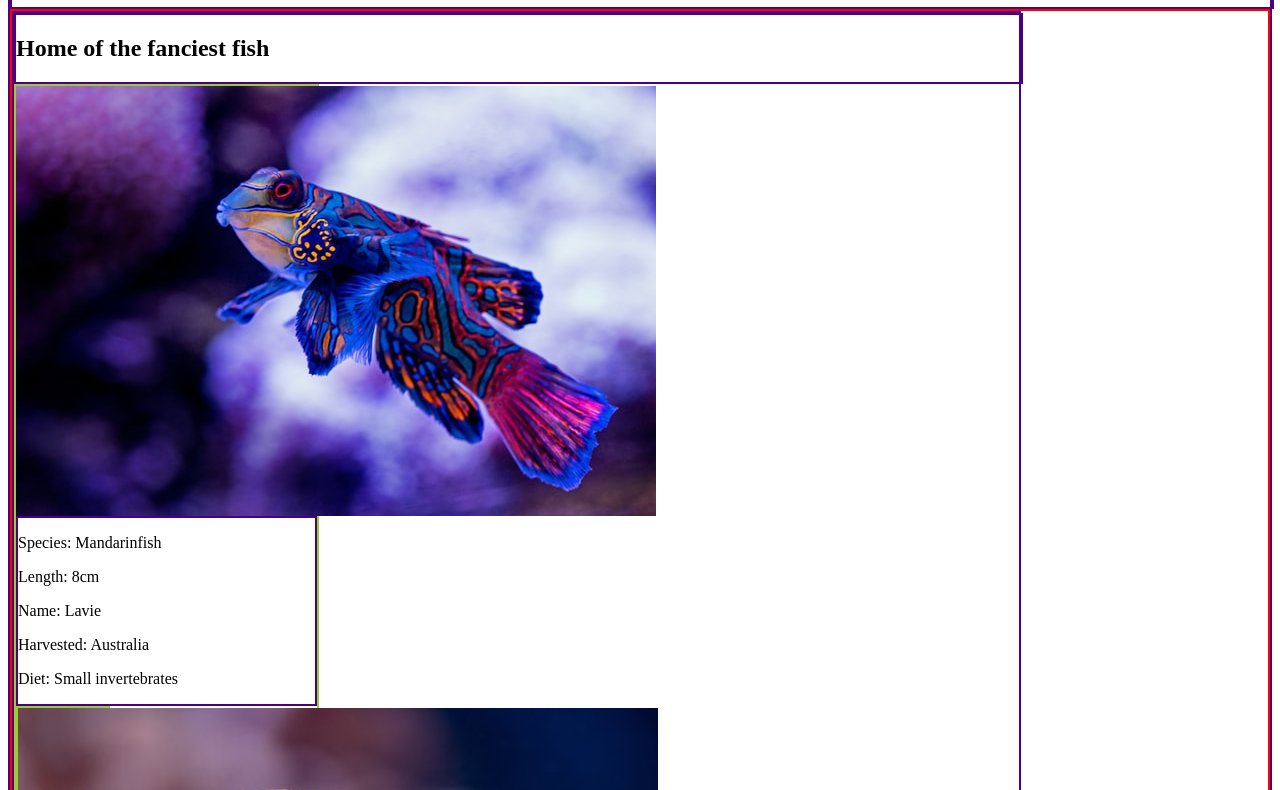
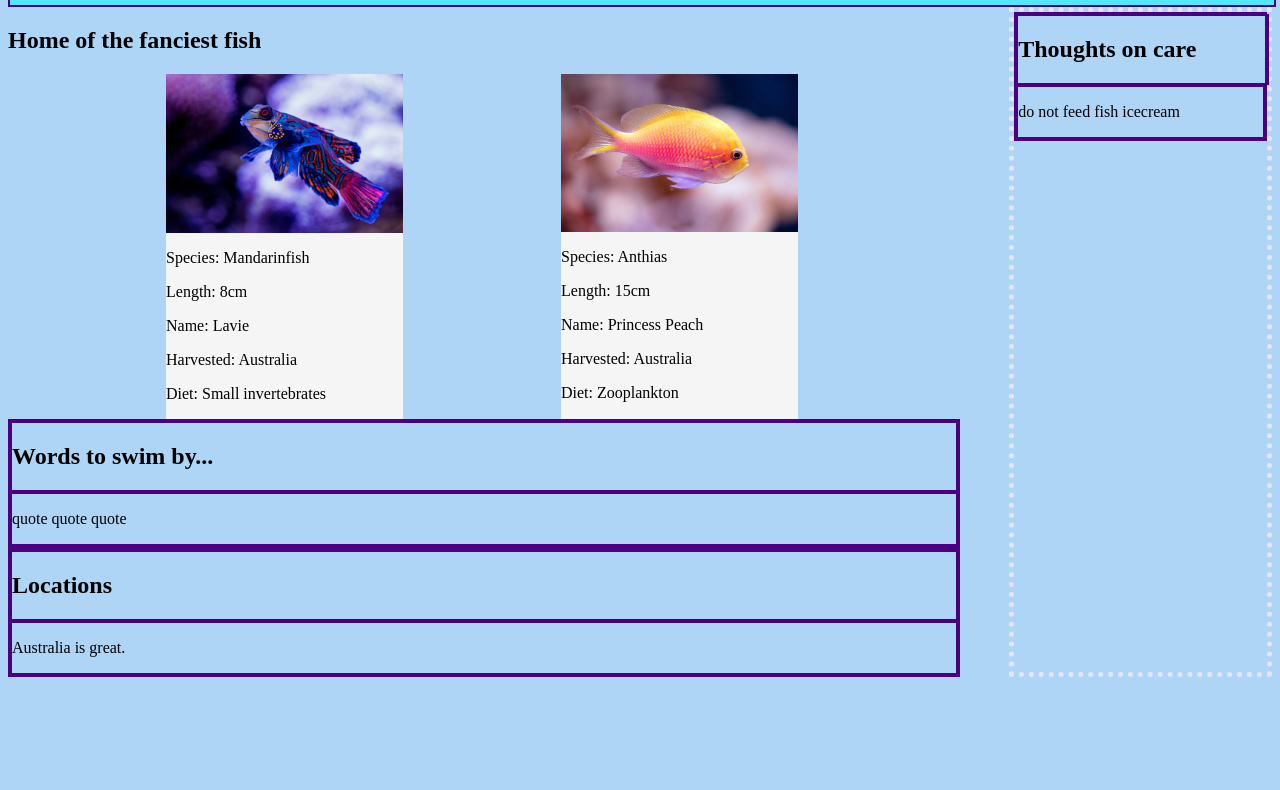
Before and after one commit to nthi/newforce-aquarium, a plain HTML site: page index.html in a window 1280 px wide. Shown: the part 85-875 px from the top of the page. After the commit the page ends 800 px from the top, so only its background shows below. Drawn offline with Linux system fonts and the light colour scheme.

Commit message:
Fix css issues

```diff
--- a/index.html
+++ b/index.html
@@ -1,5 +1,6 @@
 <!DOCTYPE html>
 <html lang="en">
+
 <head>
     <meta charset="UTF-8">
     <meta http-equiv="X-UA-Compatible" content="IE=edge">
@@ -8,19 +9,22 @@
     <link rel="stylesheet" href="styles/main.css">
 
 </head>
+
 <body>
     <div class="homepage">
         <div class="header">
             <h1>Martin's Aquarium</h1>
         </div>
         <div class="content">
+            <div class="content--left">
                 <div class="fish">
                     <div class="fish--title">
                         <h2>Home of the fanciest fish</h2>
                     </div>
                     <div class="fish--block">
                         <div class="fish--block--img">
-                        <img src="images/david-clode-xNpxB9bfLUE-unsplash.jpg" alt="Photo of a blue and orange Mandarinfish by photographer David Clode on unsplash.com">
+                            <img src="images/david-clode-xNpxB9bfLUE-unsplash.jpg"
+                                alt="Photo of a blue and orange Mandarinfish by photographer David Clode on unsplash.com">
                         </div>
                         <div class="fish--block--text">
                             <p>Species: Mandarinfish</p>
@@ -29,9 +33,11 @@
                             <p>Harvested: Australia</p>
                             <p>Diet: Small invertebrates</p>
                         </div>
+                    </div>
                     <div class="fish--block">
                         <div class="fish--block--img">
-                            <img src="images/david-clode-LLwRRi7FCtY-unsplash.jpg" alt="Photo of an orange and pink anthias by photographer David Clode on unsplash.com">
+                            <img src="images/david-clode-LLwRRi7FCtY-unsplash.jpg"
+                                alt="Photo of an orange and pink anthias by photographer David Clode on unsplash.com">
                         </div>
                         <div class="fish--block--text">
                             <p>Species: Anthias</p>
@@ -42,6 +48,7 @@
                         </div>
                     </div>
                 </div>
+
                 <div class="quotes">
                     <div class="quotes--title">
                         <h2>Words to swim by...</h2>
@@ -50,6 +57,7 @@
                         <p>quote quote quote</p>
                     </div>
                 </div>
+
                 <div class="locations">
                     <div class="locations--title">
                         <h2>Locations</h2>
@@ -58,6 +66,9 @@
                         <p>Australia is great.</p>
                     </div>
                 </div>
+            </div>
+
+            <div class="content--right">
                 <div class="care">
                     <div class="care--title">
                         <h2>Thoughts on care</h2>
@@ -68,5 +79,9 @@
                 </div>
             </div>
         </div>
+    </div>
+
+
 </body>
+
 </html>
--- a/styles/main.css
+++ b/styles/main.css
@@ -1,7 +1,13 @@
+body {
+    background-color: rgb(174, 213, 246);
+}
+
 .homepage {
     display: flex;
     flex-flow: column;
-    border: 2px indigo solid;
+    justify-content: space-between;
+    background-color: rgb(174, 213, 246);
+    /* border: 2px indigo solid; */
 }
 
 .header {
@@ -10,46 +16,67 @@
     justify-content: center;
     width: 100%;
     border: 2px indigo solid;
+    color: indigo;
+    background-color:rgb(82, 232, 249);
 }
 
-.content{
+.content {
+display:flex;
+flex-flow: row;
+justify-content: space-between;
+background-color: rgb(174, 213, 246);
+}
+
+.content--left{
+    width: 75%;
     display: flex;
     flex-flow: column;
-    border: 2px red solid;
+    /* border: 2px red solid; */
+    background-color: rgb(174, 213, 246);
 }
 
 .fish {
-    width: 80%;
+    width: 100%;
     display: flex;
-    flex-flow: column;
-    border: 2px indigo solid;
+    flex-flow: row wrap;
+    justify-content: space-evenly;
+    /* border: 2px indigo solid; */
 }
 
 .fish--title {
     width: 100%;
     display: flex;
     flex-flow: row;
-    border: 2px indigo solid;
+    /* border: 2px indigo solid; */
 }
 
 .fish--block {
     display: flex;
-    width: 30%;
-    flex-flow: column;
-    border: 2px yellowgreen solid;
+    width: 25%;
+    flex-flow: column wrap;
+    border: 2px;
+    background-color: whitesmoke;
+
 }
 
 .fish--block--img {
     display:flex;
+
+}
+
+img {
+    width: 100%;
+    height:auto;
 }
 
 .fish--block--text {
-
-    border: 2px indigo solid;
+    width:100%
+    height:auto;
+    /* border: 2px indigo solid; */
 }
 
 .quotes {
-    width: 80%;
+    width: 100%;
     display:flex;
     flex-flow: column;
     border: 2px indigo solid;
@@ -69,7 +96,7 @@
 }
 
 .locations {
-    width: 80%;
+    width: 100%;
     display:flex;
     flex-flow: column;
     border: 2px indigo solid;
@@ -87,8 +114,17 @@
     border: 2px indigo solid;
 }
 
+.content--right {
+    width:20%;
+    display:flex;
+    flex-direction: column;
+    border: 5px dotted lavender;
+    float:right;
+    margin-left:auto;
+}
+
 .care {
-    width: 20%;
+    align-items: flex-end;
     border: 2px indigo solid;
 }
 
```
Lines whose indentation alone changed are shown as unchanged.
